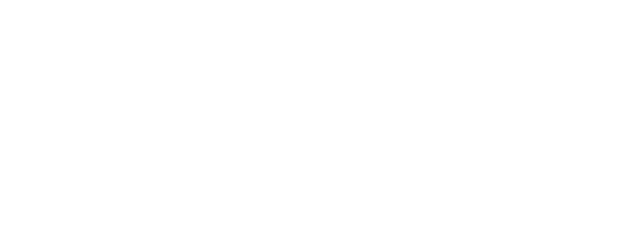
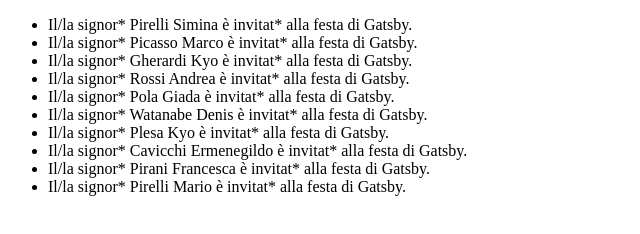
Before and after one commit to PaulDenis/js-jsnacks-blocco-1, a plain HTML site: page Snack#4/index.html in a window 1280 px wide. Shown: the whole page, without its empty margins (0-640 px from the left). Drawn offline with Linux system fonts and the light colour scheme.

Commit message:
Snack#4 completo

```diff
--- a/Snack#4/index.html
+++ b/Snack#4/index.html
@@ -4,10 +4,12 @@
         <meta charset="UTF-8">
         <meta http-equiv="X-UA-Compatible" content="IE=edge">
         <meta name="viewport" content="width=device-width, initial-scale=1.0">
-        <title>Document</title>
+        <title>Generatore di invitati</title>
     </head>
     <body>
+        <ul id="invitati">
 
+        </ul>
         <script src="script/functions.js"></script>
         <script src="script/script.js"></script>
     </body>
--- a/Snack#4/script/functions.js
+++ b/Snack#4/script/functions.js
@@ -0,0 +1,8 @@
+function invitati () {
+    var cognomeCasuale = cognomi[Math.floor(Math.random() * cognomi.length)];
+    var nomeCasuale = nomi[Math.floor(Math.random() * nomi.length)];
+
+    var invitati = cognomeCasuale + " " + nomeCasuale;
+
+    return invitati;
+}
--- a/Snack#4/script/script.js
+++ b/Snack#4/script/script.js
@@ -0,0 +1,13 @@
+// Generatore di “nomi cognomi” casuali
+
+// scrivere una funzione che, partendo da una lista di nomi e una lista di cognomi, generi una coppia nome-cognome casuale, così da permettere al signor Gatsby di costruire una falsa lista di 10 invitati alla sua festa, da stampare in pagina, utilizzando il tag adatto alle liste.
+
+var nomi = ["Andrea", "Denis", "Simina", "Giada", "Ermenegildo", "Edoardo", "Francesca", "Karen", "Mario", "Marco", "Kyo", "Franco"];
+console.log(nomi);
+
+var cognomi = ["Paul", "Rossi", "Watanabe", "Gherardi", "Pirelli", "Pirani", "Cavicchi", "Francola", "Plesa", "Picasso", "Pola"];
+console.log(cognomi);
+
+for (var i = 0; i < 10; i++) {
+    document.getElementById("invitati").innerHTML += "<li> Il/la signor* " + invitati() + " è invitat* alla festa di Gatsby. </li>"
+}
```
Also changed, not shown: Snack#5/index.html (+14 -0 lines).
